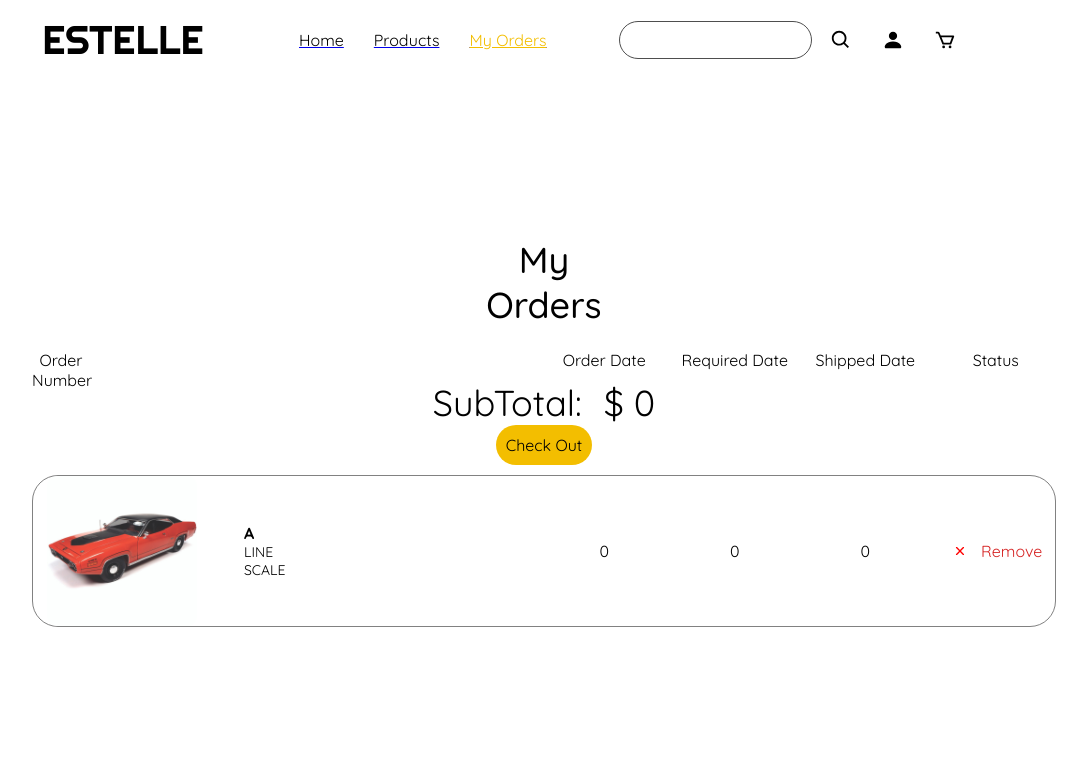
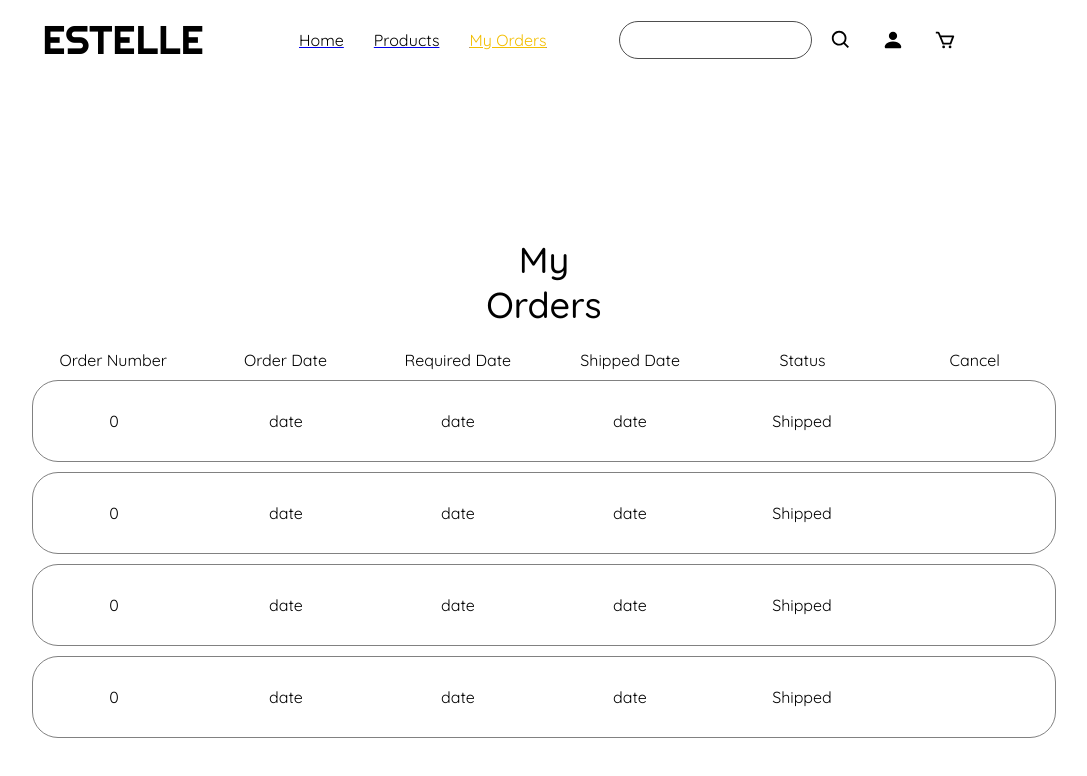
Before and after one commit to iambaangkok/261342-Database-Project-Frontend, a React (Create React App) app: page /orders in a window 1280 px wide. Shown: the top 776 px of the page, without its empty margins (96-1183 px from the left). Built offline with nearby package versions, Linux system fonts and the light colour scheme; no server answers; sample sign-in values are in the browser's storage.

Commit message:
Added MyOrders

```diff
--- a/src/components/MyOrdersOrderCard.tsx
+++ b/src/components/MyOrdersOrderCard.tsx
@@ -1,5 +1,5 @@
 import img1 from '../images/cc_01.jpg';
-import '../css/CartProductCards.css'
+import '../css/MyOrdersOrderCard.css'
 import Button from './Button';
 import axios from 'axios';
 import Products from '../pages/Products';
@@ -7,20 +7,23 @@ import { useEffect, useState } from 'react';
 
 type MyOrdersOrderCardProps = {
     refreshFunction: Function,
-    orderNumber: string,
+
+    orderNumber: number,
     orderDate: string,
     requiredDate: string,
-    shippedDate: number,
-    status: number,
-    comments: number,
-    customerNumber: string,
+    shippedDate: string,
+    status: string,
+    comments: string,
+    customerNumber: number,
+
     remove: boolean
 }
 
-var cancelOrderUrl = "http://127.0.0.1:8000/api/cancelOrder"
 
 function MyOrdersOrderCard(props: MyOrdersOrderCardProps) {
     const cancelOrder = async () => {
+        var cancelOrderUrl = "http://127.0.0.1:8000/api/cancelOrder"
+
         if(localStorage.getItem("Token") === null){
             window.location.href = "http://127.0.0.1:3000/login"
             return;
@@ -41,34 +44,36 @@ function MyOrdersOrderCard(props: MyOrdersOrderCardProps) {
     }
 
     useEffect(() => {
+    }, [])
+    useEffect(() => {
     }, [cancelOrder])
 
     return (
-        <div className="CartCard">
-            <div className="Left">
-                <img className="LeftImage" src={img1} alt={img1}></img>
-                <div className='LeftTexts'>
-                    <div className='Name'>{props.orderNumber}</div>
-                    <div className='Vendor'>{props.requiredDate}</div>
-                    <div className='Scale'>{props.orderDate}</div>
+        <div className="MyOrdersCard">
+            <div className="MyOrdersRight">
+                <div className='MyOrdersRightFrame'>
+                    <div className='MyOrdersRightText'>{props.orderNumber}</div>
                 </div>
-            </div>
-            <div className="Right">
-                <div className='RightFrame'>
-                    <div className='RightText'>{props.status}</div>
+                <div className='MyOrdersRightFrame'>
+                    <div className='MyOrdersRightText'>{props.orderDate}</div>
                 </div>
-                <div className='RightFrame'>
-                    <div className='RightText'>{props.shippedDate}</div>
+                <div className='MyOrdersRightFrame'>
+                    <div className='MyOrdersRightText'>{props.requiredDate}</div>
                 </div>
-                <div className='RightFrame'>
-                    <div className='RightText'>{props.comments}</div>
+                <div className='MyOrdersRightFrame'>
+                    <div className='MyOrdersRightText'>{props.shippedDate}</div>
+                </div>
+                <div className='MyOrdersRightFrame'>
+                    <div className='MyOrdersRightText'>{props.status}</div>
                 </div>
                 {
-                    props.remove == true ?
-                        <div className='RightFrame'>
-                            <Button text={"Remove"} icon={"remove"} buttonColor={"white"} textColor={"red"} func={() => { cancelOrder() }}></Button>
+                    props.status != "Shipped" && props.status != "Cancelled" ?
+                        <div className='MyOrdersRightFrame'>
+                            <Button text={"Cancel Order"} icon={"remove"} buttonColor={"white"} textColor={"red"} func={() => { cancelOrder() }}></Button>
                         </div>
-                        : ""}
+                        : <div className='MyOrdersRightFrame'>
+                        <div className='MyOrdersRightText'>{}</div>
+                    </div>}
             </div>
         </div>
     )
--- a/src/css/MyOrders.css
+++ b/src/css/MyOrders.css
@@ -175,7 +175,7 @@
     /* Product */
 
 
-    width: 58px;
+    width: fit-content;
     height: 20px;
 
     font-family: 'Quicksand';
--- /dev/null
+++ b/src/css/MyOrdersOrderCard.css
@@ -0,0 +1,232 @@
+.MyOrdersCard {
+    /* CartItem */
+
+
+    box-sizing: border-box;
+
+    /* Auto layout */
+
+    display: flex;
+    flex-direction: row;
+    justify-content: center;
+    align-items: center;
+    padding: 0px;
+
+    width: 1024px;
+    height: fit-content;
+
+    /* White 100% */
+
+    background: var(--c-white-100);
+    /* Disabled Gray */
+
+    border: 1px solid var(--c-gray-disabled);
+    border-radius: 26px;
+
+    /* Inside auto layout */
+
+    flex: none;
+    order: 1;
+    align-self: stretch;
+    flex-grow: 0;
+}
+
+.MyOrdersCard .MyOrdersLeft {
+    /* Left */
+
+
+    /* Auto layout */
+
+    display: flex;
+    flex-direction: row;
+    align-items: center;
+    padding: 0px;
+    gap: 22px;
+
+    width: 100%;
+    height: 150px;
+
+
+    /* Inside auto layout */
+
+    flex: none;
+    order: 0;
+    flex-grow: 1;
+}
+
+.MyOrdersLeft .MyOrdersLeftTexts {
+    /* Texts */
+
+
+    /* Auto layout */
+
+    display: flex;
+    flex-direction: column;
+    align-items: flex-start;
+    padding: 10px 10px 0px;
+
+    width: fit-content;
+    height: 66px;
+
+
+    /* Inside auto layout */
+
+    flex: none;
+    order: 1;
+    flex-grow: 1;
+}
+
+.MyOrdersLeftTexts .MyOrdersName {
+    /* 1969 Ford Falcon */
+
+
+    width: fit-content;
+    height: 20px;
+
+    font-family: 'Quicksand';
+    font-style: normal;
+    font-weight: 700;
+    font-size: 16px;
+    line-height: 20px;
+    /* identical to box height */
+
+
+    /* Black 100% */
+
+    color: var(--c-black-100);
+
+
+    /* Inside auto layout */
+
+    flex: none;
+    order: 0;
+    flex-grow: 0;
+}
+
+.MyOrdersLeftTexts .MyOrdersVendor {
+    /* Vendor */
+
+
+    width: fit-content;
+    height: 18px;
+
+    font-family: 'Quicksand';
+    font-style: normal;
+    font-weight: 400;
+    font-size: 14px;
+    line-height: 18px;
+    /* identical to box height */
+
+
+    /* Black 100% */
+
+    color: var(--c-black-100);
+
+
+    /* Inside auto layout */
+
+    flex: none;
+    order: 1;
+    flex-grow: 0;
+}
+
+.MyOrdersLeftTexts .MyOrdersScale {
+    /* Scale */
+
+
+    width: fit-content;
+    height: 18px;
+
+    font-family: 'Quicksand';
+    font-style: normal;
+    font-weight: 400;
+    font-size: 14px;
+    line-height: 18px;
+    /* identical to box height */
+
+
+    /* Black 100% */
+
+    color: var(--c-black-100);
+
+
+    /* Inside auto layout */
+
+    flex: none;
+    order: 2;
+    flex-grow: 0;
+}
+
+.MyOrdersCard .MyOrdersRight {
+    /* Right */
+
+
+    /* Auto layout */
+
+    display: flex;
+    flex-direction: row;
+    align-items: center;
+    padding: 0px;
+    gap: 10px;
+
+    width: 512px;
+    height: 80px;
+
+
+    /* Inside auto layout */
+
+    flex: none;
+    order: 1;
+    flex-grow: 1;
+}
+
+.MyOrdersRight .MyOrdersRightFrame {
+    /* Frame */
+
+
+    /* Auto layout */
+
+    display: flex;
+    flex-direction: column;
+    justify-content: center;
+    align-items: center;
+    padding: 0px;
+    gap: 10px;
+
+    width: 120.5px;
+    height: 20px;
+
+
+    /* Inside auto layout */
+
+    flex: none;
+    order: 0;
+    flex-grow: 1;
+}
+
+.MyOrdersRightFrame .MyOrdersRightText {
+    /* $159.99 */
+
+
+    width: fit-content;
+    height: 20px;
+
+    font-family: 'Quicksand';
+    font-style: normal;
+    font-weight: 400;
+    font-size: 16px;
+    line-height: 20px;
+    /* identical to box height */
+
+
+    /* Black 100% */
+
+    color: var(--c-black-100);
+
+
+    /* Inside auto layout */
+
+    flex: none;
+    order: 0;
+    flex-grow: 0;
+}
--- a/src/pages/MyOrders.tsx
+++ b/src/pages/MyOrders.tsx
@@ -4,22 +4,26 @@ import Button from '../components/Button';
 import { useEffect, useState } from 'react';
 import CartProductCards from '../components/CartProductCards';
 import { Link } from 'react-router-dom';
+import MyOrdersOrderCard from '../components/MyOrdersOrderCard';
 
-type CartProductCardsProps = {
-    productCode: string,
-    name: string,
-    scale: string,
-    vendor: string,
-    quantity: number,
-    price: number,
-    total: number,
+type OrderCardProps = {
+    orderNumber: number,
+    orderDate: string,
+    requiredDate: string,
+    shippedDate: string,
+    status: string,
+    comments: string,
+    customerNumber: number,
 }
 
 function MyOrders() {
-    var fetchDataUrl = "http://127.0.0.1:8000/api/showcart"
+    var fetchDataUrl = "http://127.0.0.1:8000/api/orders"
 
-    const [myOrders, setMyOrders] = useState([
-        { productCode: "A", productName: "A", productLine: "LINE", productScale: "SCALE", productVendor: "VENDOR", productDescription: "DESC", quantity: 0, MSRP: 0 },
+    const [myOrders, setMyOrders] = useState<OrderCardProps[]>([
+        { orderNumber: 0, orderDate: "date", requiredDate: "date", shippedDate: "date", status: "Shipped", comments: "-", customerNumber: 0 },
+        { orderNumber: 0, orderDate: "date", requiredDate: "date", shippedDate: "date", status: "Shipped", comments: "-", customerNumber: 0 },
+        { orderNumber: 0, orderDate: "date", requiredDate: "date", shippedDate: "date", status: "Shipped", comments: "-", customerNumber: 0 },
+        { orderNumber: 0, orderDate: "date", requiredDate: "date", shippedDate: "date", status: "Shipped", comments: "-", customerNumber: 0 },
     ])
 
     let total = 0
@@ -45,7 +49,7 @@ function MyOrders() {
 
     useEffect(() => {
 
-    }, [myOrders,setMyOrders])
+    }, [myOrders, setMyOrders])
 
 
     return (
@@ -57,12 +61,13 @@ function MyOrders() {
 
                 <div className='MyOrdersItem'>
                     <div className="MyOrdersColumNames">
-                        <div className='MyOrdersLeft'>
-                            <div className='MyOrdersTextProduct'>
-                                Order Number
+
+                        <div className='MyOrdersRight'>
+                        <div className='MyOrdersTextFrame'>
+                                <div className='MyOrdersText'>
+                                    Order Number
+                                </div>
                             </div>
-                        </div>
-                        <div className='MyOrdersRight'>
                             <div className='MyOrdersTextFrame'>
                                 <div className='MyOrdersText'>
                                     Order Date
@@ -83,33 +88,31 @@ function MyOrders() {
                                     Status
                                 </div>
                             </div>
-                        </div>
-                    </div>
-                    {myOrders.map((x,index) => {
-                        let sumTotal = parseFloat(Number(x.MSRP * x.quantity).toFixed(2))
-                        total += sumTotal
-                        return <CartProductCards key={index} refreshFunction={()=>(fetchData())} name={x.productName} vendor={x.productLine} scale={x.productScale} quantity={x.quantity} price={x.MSRP} total={sumTotal} productCode={x.productCode} remove={true}></CartProductCards>
-                    })}
-                    <div className='MyOrdersSubTotal'>
-                        <div className='MyOrdersTop'>
-                            <div className='MyOrdersSubTotalText'>
-                                SubTotal:
-                            </div>
-                            <div className="MyOrdersSubTotalNumber">
-                                $ {parseFloat(Number(total).toFixed(2))}
-                            </div>
-                        </div>
-                        <div className='MyOrdersBottom'>
-                            <div className='MyOrdersFrame'>
-                                <Link to="/payment" style={{ textDecoration: 'none' }}>
-                                    <Button text={"Check Out"} icon={""} buttonColor={"yellow"} textColor={"black"} func={() => { }}></Button>
-                                </Link>
+                            <div className='MyOrdersTextFrame'>
+                                <div className='MyOrdersText'>
+                                    Cancel
+                                </div>
                             </div>
                         </div>
                     </div>
+                    {myOrders.map((x, index) => {
+                        // let sumTotal = parseFloat(Number(x.MSRP * x.quantity).toFixed(2))
+                        // total += sumTotal
+                        return <MyOrdersOrderCard key={index}
+                            refreshFunction={() => (fetchData())}
+                            orderNumber={x.orderNumber}
+                            orderDate={x.orderDate}
+                            requiredDate={x.requiredDate}
+                            shippedDate={x.shippedDate}
+                            status={x.status}
+                            comments={x.comments}
+                            customerNumber={x.customerNumber}
+                            remove={true} />
+                    })}
+
                 </div>
             </div>
-        </div>
+        </div >
     )
 }
 export default MyOrders
```
